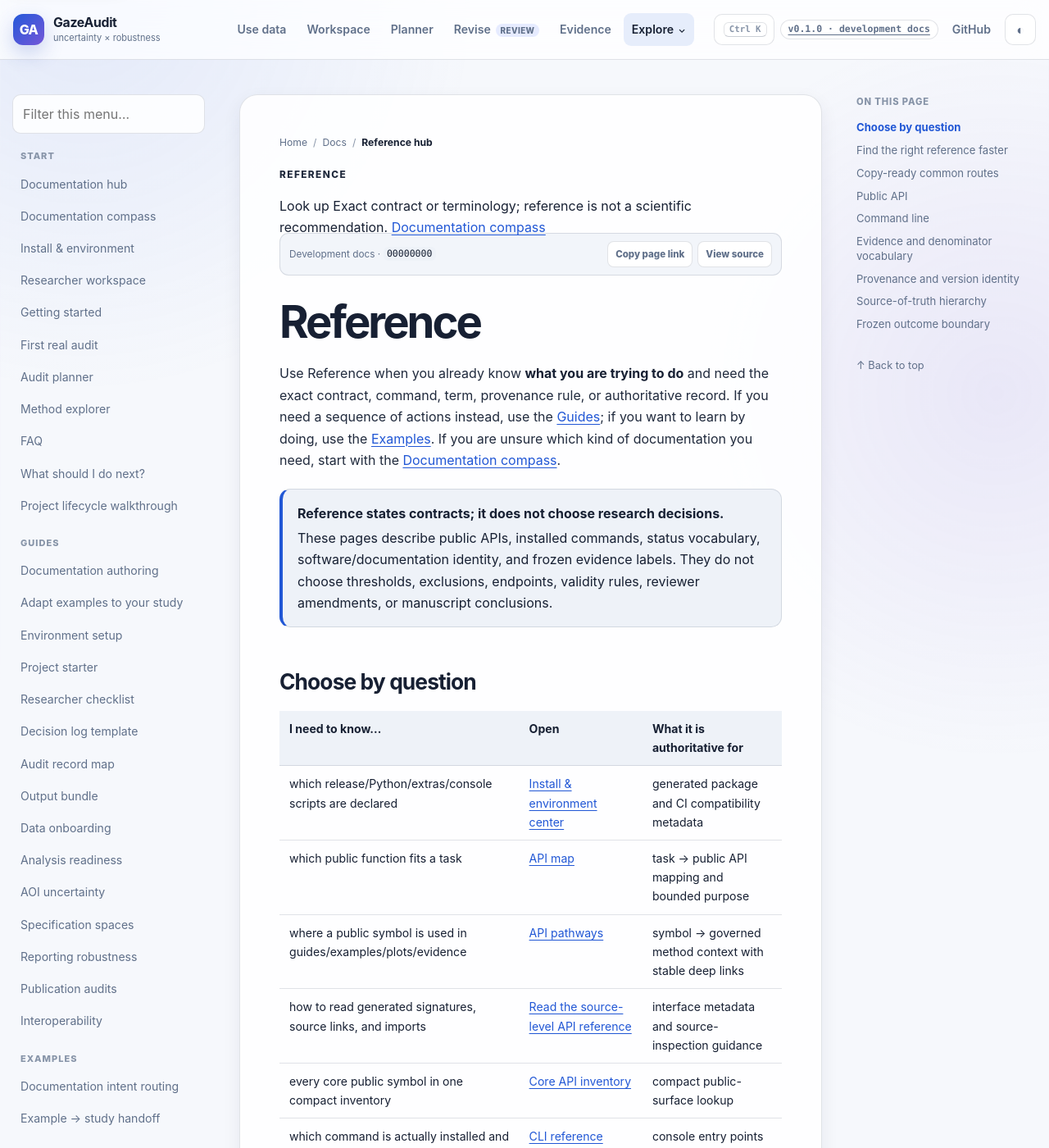
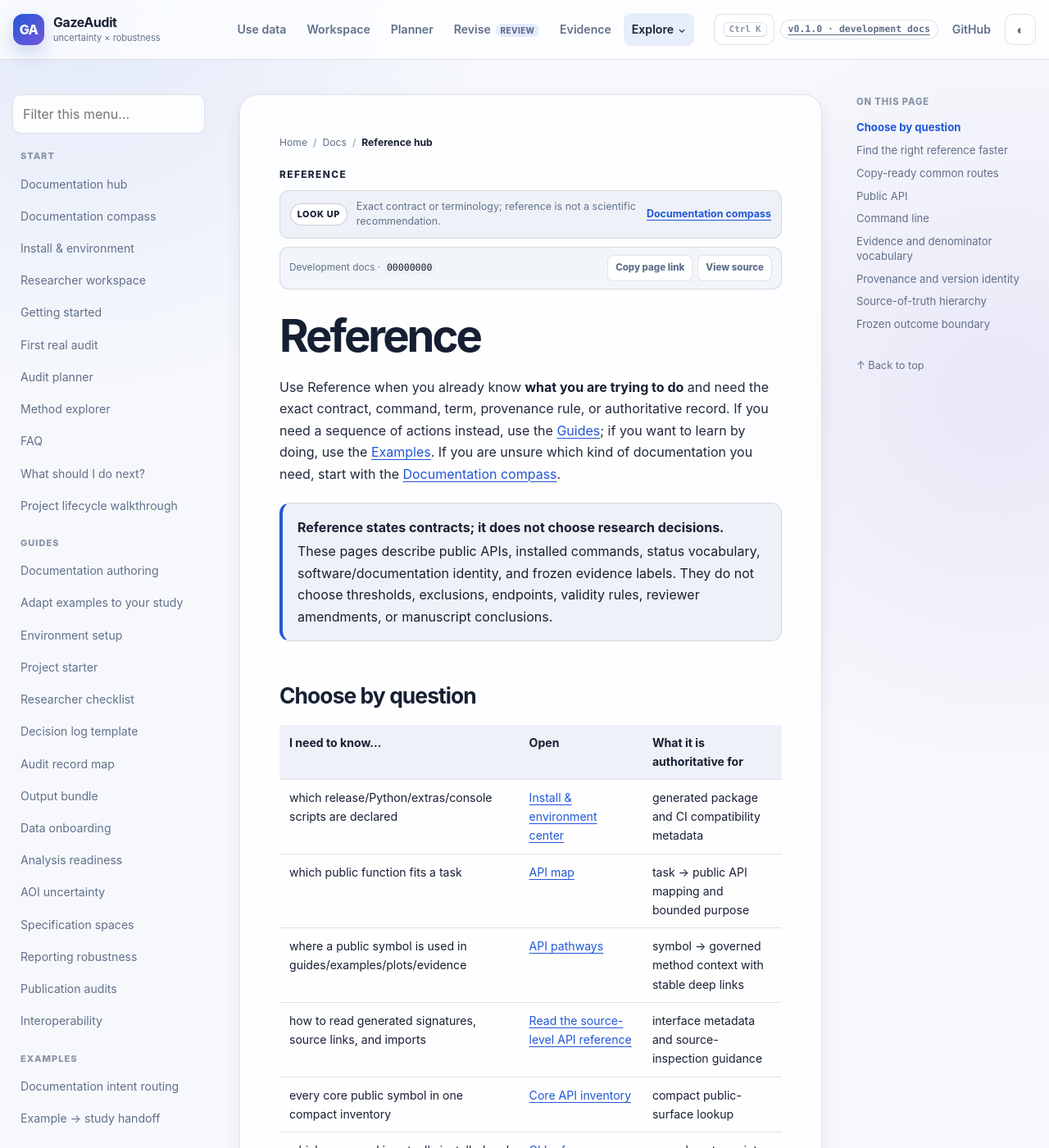
Before and after one commit to stefanosbalaskas/GazeAudit, a Jekyll site: the page built from docs/reference/index.md, in a window 1280 px wide and 1400 px high. Shown: the whole window at 82% size. Built offline with Jekyll 4.4.1, drawn with Linux system fonts in a browser that asks for light colours.

Commit message:
docs: style page-level documentation intent cues

```diff
--- a/assets/css/enhancements.css
+++ b/assets/css/enhancements.css
@@ -430,3 +430,76 @@
     outline-offset: 2px;
   }
 }
+
+
+/* Page-level documentation intent */
+.page-intent-cue {
+  display: flex;
+  flex-wrap: wrap;
+  gap: .45rem .7rem;
+  align-items: center;
+  margin: -.35rem 0 1rem;
+  padding: .65rem .75rem;
+  border: 1px solid var(--border);
+  border-radius: .7rem;
+  background: var(--surface-muted);
+  color: var(--muted);
+  font-size: .78rem;
+  line-height: 1.45;
+}
+
+.page-intent-badge {
+  display: inline-flex;
+  align-items: center;
+  min-height: 1.65rem;
+  padding: .2rem .48rem;
+  border: 1px solid var(--border-strong);
+  border-radius: 999px;
+  background: var(--surface-solid);
+  color: var(--text);
+  font-size: .68rem;
+  font-weight: 850;
+  letter-spacing: .055em;
+  text-transform: uppercase;
+}
+
+.page-intent-note {
+  flex: 1 1 20rem;
+  min-width: 0;
+}
+
+.page-intent-cue a {
+  flex: 0 0 auto;
+  font-weight: 750;
+}
+
+.page-intent-cue:focus-within {
+  border-color: var(--accent);
+}
+
+@media (max-width: 620px) {
+  .page-intent-cue {
+    display: grid;
+    align-items: start;
+  }
+
+  .page-intent-badge {
+    width: max-content;
+  }
+
+  .page-intent-cue a {
+    width: max-content;
+  }
+}
+
+@media (forced-colors: active) {
+  .page-intent-cue,
+  .page-intent-badge {
+    border-color: CanvasText;
+  }
+
+  .page-intent-cue:focus-within {
+    outline: 2px solid Highlight;
+    outline-offset: 2px;
+  }
+}
```
